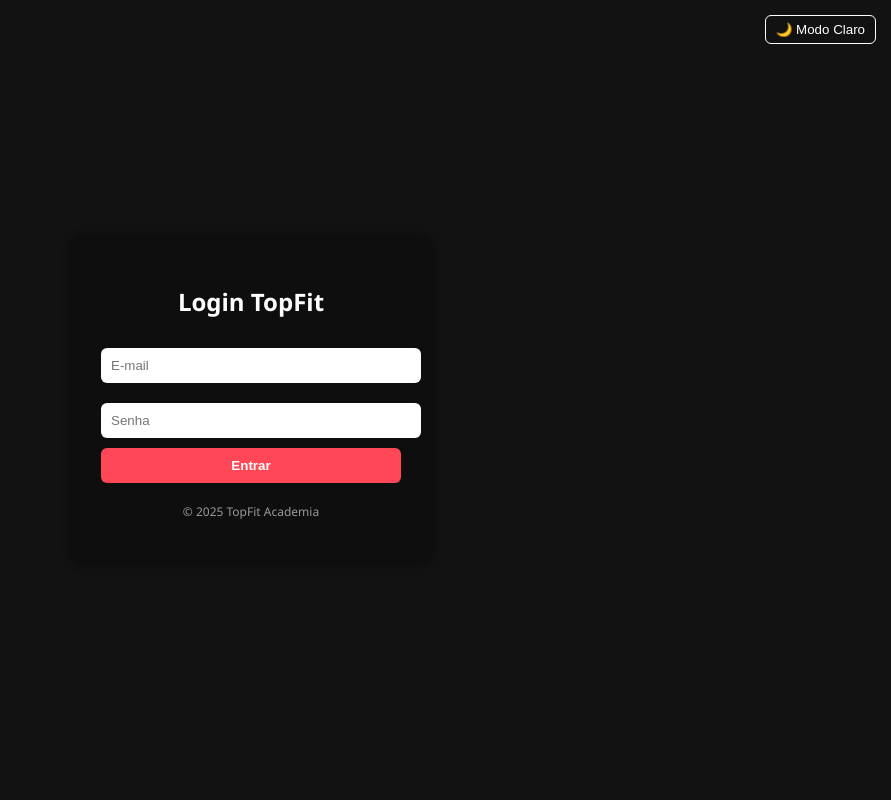
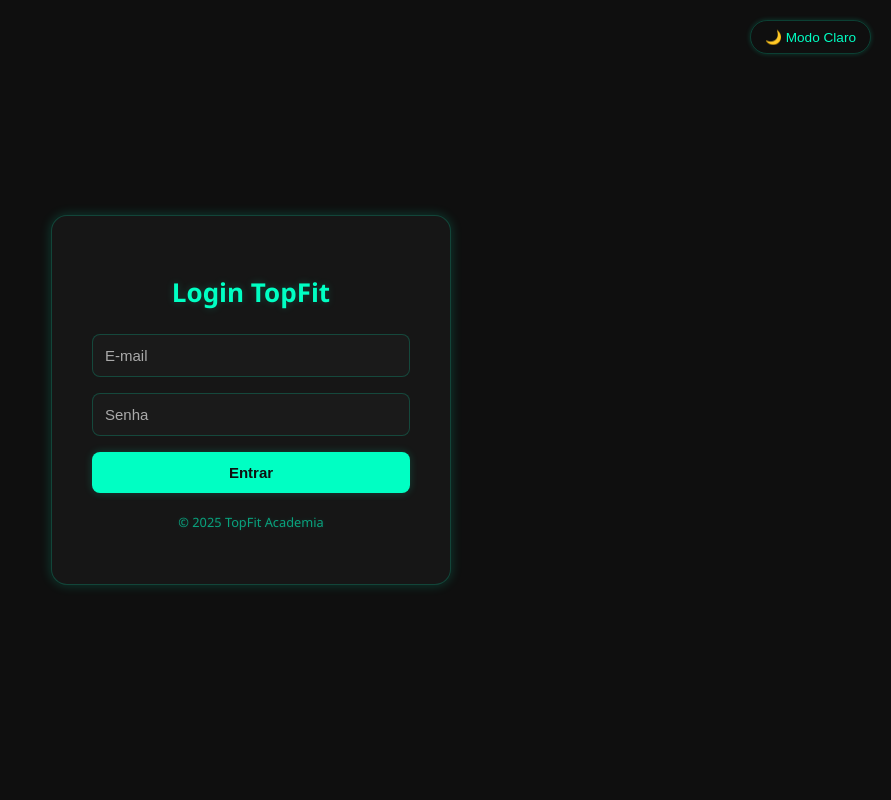
Before and after one commit to GuiiPiloto/academia, a PHP site: page /login.php in a window 1280 px wide. Shown: the whole page, without its empty margins (389-1280 px from the left). Run offline with PHP 8.4, Linux system fonts and the light colour scheme.

Commit message:
Atualizacao Index e Login

```diff
--- a/css/login.css
+++ b/css/login.css
@@ -1,94 +1,132 @@
 :root {
-    --bg-dark: #121212;
-    --text-dark: #ffffff;
+    --bg-dark: #0f0f0f;
     --bg-light: #f4f4f4;
-    --text-light: #222222;
-    --primary: #ff4757;
-    --secondary: #2ed573;
-}
-
-[data-theme="dark"] {
-    --bg: var(--bg-dark);
-    --text: var(--text-dark);
+    --text-dark: #e0e0e0;
+    --text-light: #101010;
+    --neon: #00ffc3;
+    --neon-soft: rgba(0, 255, 195, 0.2);
+    --error: #ff4d4d;
+    --input-bg: #1a1a1a;
 }
 
 [data-theme="light"] {
-    --bg: var(--bg-light);
-    --text: var(--text-light);
+    --bg-dark: #ffffff;
+    --text-dark: #101010;
+    --neon: #00bfa6;
+    --input-bg: #f0f0f0;
 }
 
 body {
     margin: 0;
     padding: 0;
-    background: var(--bg);
-    color: var(--text);
-    font-family: "Segoe UI", sans-serif;
+    font-family: 'Segoe UI', sans-serif;
+    background-color: var(--bg-dark);
+    color: var(--text-dark);
     display: flex;
     justify-content: center;
     align-items: center;
     height: 100vh;
+    position: relative;
+}
+
+.login-container {
+    background-color: #161616;
+    padding: 40px;
+    border-radius: 16px;
+    box-shadow: 0 0 12px var(--neon-soft);
+    width: 100%;
+    max-width: 400px;
+    box-sizing: border-box;
+    border: 1px solid var(--neon-soft);
+    position: relative;
+}
+
+.login-container h1 {
+    margin-bottom: 24px;
+    font-size: 26px;
+    text-align: center;
+    color: var(--neon);
+    text-shadow: 0 0 8px var(--neon-soft);
+}
+
+form {
+    display: flex;
     flex-direction: column;
+}
+
+input[type="email"],
+input[type="password"] {
+    padding: 12px;
+    margin-bottom: 16px;
+    border: 1px solid var(--neon-soft);
+    border-radius: 8px;
+    background-color: var(--input-bg);
+    color: var(--text-dark);
+    font-size: 15px;
+    outline: none;
+    transition: 0.3s;
+}
+
+input::placeholder {
+    color: #aaa;
+}
+
+input:focus {
+    border-color: var(--neon);
+    box-shadow: 0 0 6px var(--neon);
+}
+
+button[type="submit"] {
+    background-color: var(--neon);
+    color: var(--text-light);
+    border: none;
+    padding: 12px;
+    font-size: 15px;
+    border-radius: 8px;
+    cursor: pointer;
+    font-weight: bold;
+    transition: 0.3s;
+    box-shadow: 0 0 8px var(--neon-soft);
+}
+
+button[type="submit"]:hover {
+    background-color: #00ddb1;
+    box-shadow: 0 0 12px var(--neon);
 }
 
 #toggle-theme {
     position: absolute;
-    top: 15px;
-    right: 15px;
-    padding: 6px 10px;
+    top: 20px;
+    right: 20px;
     background: transparent;
-    border: 1px solid var(--text);
-    border-radius: 6px;
-    color: var(--text);
+    color: var(--neon);
+    border: 1px solid var(--neon-soft);
+    padding: 8px 14px;
+    border-radius: 20px;
+    font-size: 0.85rem;
     cursor: pointer;
+    transition: 0.3s;
+    box-shadow: 0 0 5px var(--neon-soft);
 }
 
-.login-container {
-    background: rgba(0, 0, 0, 0.2);
-    padding: 30px;
-    border-radius: 12px;
-    width: 300px;
-    box-shadow: 0 0 10px rgba(0,0,0,0.5);
-    text-align: center;
-}
-
-.login-container h1 {
-    margin-bottom: 20px;
-    font-size: 24px;
-}
-
-.login-container input {
-    width: 100%;
-    padding: 10px;
-    margin: 10px 0;
-    border: none;
-    border-radius: 6px;
-    outline: none;
-}
-
-.login-container button {
-    width: 100%;
-    padding: 10px;
-    background: var(--primary);
-    color: #fff;
-    border: none;
-    border-radius: 6px;
-    cursor: pointer;
-    font-weight: bold;
-    transition: background 0.3s;
-}
-
-.login-container button:hover {
-    background: #e84118;
+#toggle-theme:hover {
+    background: var(--neon);
+    color: var(--text-light);
+    box-shadow: 0 0 12px var(--neon);
 }
 
 .erro {
-    color: #ff6b81;
-    font-size: 14px;
-    margin-bottom: 10px;
+    color: var(--error);
+    text-align: center;
+    margin-bottom: 12px;
+    font-weight: bold;
 }
 
 .creditos {
     margin-top: 20px;
-    font-size: 12px;
-    color: #999;
+    font-size: 0.8rem;
+    text-align: center;
+    opacity: 0.6;
+    color: var(--neon);
+    text-shadow: 0 0 4px var(--neon-soft);
 }
--- a/login.php
+++ b/login.php
@@ -19,7 +19,7 @@ if ($_SERVER["REQUEST_METHOD"] == "POST") {
             if (password_verify($senha, $usuario["senha"])) {
                 $_SESSION["usuario_id"] = $usuario["id"];
                 $_SESSION["nome"] = $usuario["nome"];
-                $_SESSION["tipo"] = $usuario["tipo"]; // admin, professor ou aluno
+                $_SESSION["tipo"] = $usuario["tipo"];
                 header("Location: dashboard.php");
                 exit;
             } else {
```
Also changed, not shown: css/index.css (+218 -47 lines).
